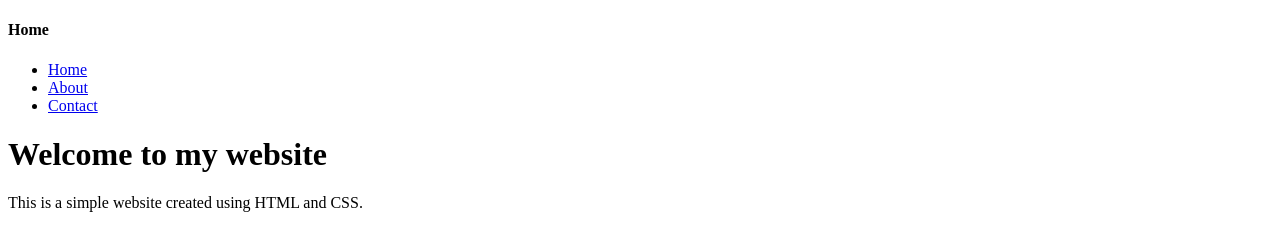
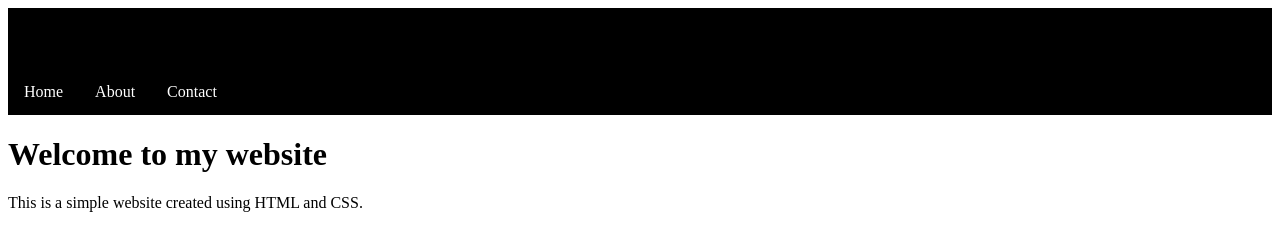
Before and after one commit to Lairesu/Lairesu.github.io, a plain HTML site: page index.html in a window 1280 px wide. Drawn offline with Linux system fonts and the light colour scheme.

Commit message:
adding navigation bar

```diff
--- a/index.html
+++ b/index.html
@@ -4,7 +4,7 @@
         <meta charset="UTF-8">
         <meta name="viewport" content="width=device-width, initial-scale=1.0">
         <title>Home</title>
-        <link rel="stylesheet" type="text/css" href="style.css">
+        <link rel="stylesheet" type="text/css" href="main.css">
     </head>
 
     <body>
@@ -14,7 +14,7 @@
                     <h4>Home</h4>
                 </div>
                 <ul class="nav-links">
-                    <li><a href="index.html">Home</a></li>
+                    <li><a href="index.html" class="active">Home</a></li>
                     <li><a href="about.html">About</a></li>
                     <li><a href="contact.html">Contact</a></li>
                 </ul>
--- a/main.css
+++ b/main.css
@@ -0,0 +1,27 @@
+/* Style for the navigation bar */
+nav {
+    background-color: black;
+    overflow: hidden;
+}
+
+nav ul {
+    list-style-type: none;
+    margin: 0;
+    padding: 0;
+}
+
+nav ul li {
+    float: left;
+}
+
+nav ul li a {
+    display: block;
+    color: white;
+    text-align: center;
+    padding: 14px 16px;
+    text-decoration: none;
+}
+
+nav ul li a:hover {
+    background-color: #333;
+}
```
